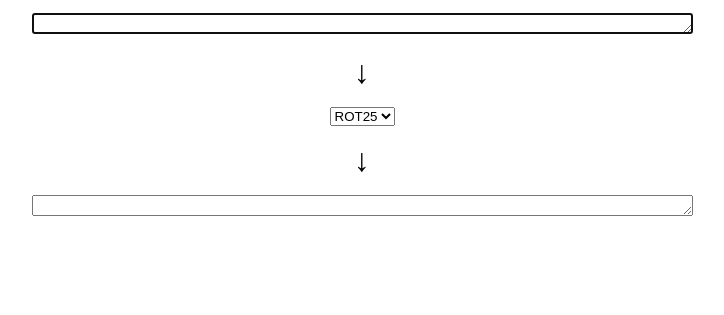
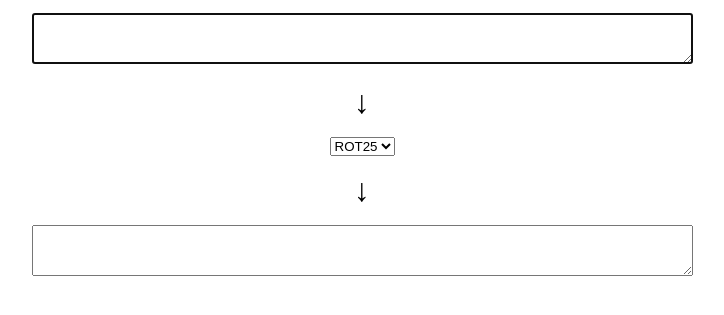
Before and after one commit to bosmat-haifa/2, a plain HTML site: page help.html in a window 1280 px wide. Shown: the part 61-376 px from the top of the page, without its empty margins (278-1002 px from the left). Drawn offline with Linux system fonts and the light colour scheme.

Commit message:
Update help.html

```diff
--- a/help.html
+++ b/help.html
@@ -48,18 +48,17 @@
 
 <noscript><p><span class="warning"><em>Please enable JavaScript to use this page.</em></span></p></noscript>
 
-<p><textarea id="input" cols="80" rows="1" onkeyup="update()" onchange="update()" autofocus></textarea></p>
+<p><textarea id="input" cols="80" rows="3" onkeyup="update()" onchange="update()" autofocus></textarea></p>
 
 <p class="arrow">↓</p>
 
 <p><select id="rot" onchange="update()">
 	<option value="25" selected>ROT25</option>
-	<option value="13">ROT13</option>
 </select></p>
 
 <p class="arrow">↓</p>
 
-<p><textarea id="output" cols="80" rows="1" readonly></textarea></p>
+<p><textarea id="output" cols="80" rows="3" readonly></textarea></p>
 
 </body>
 </html>
```
